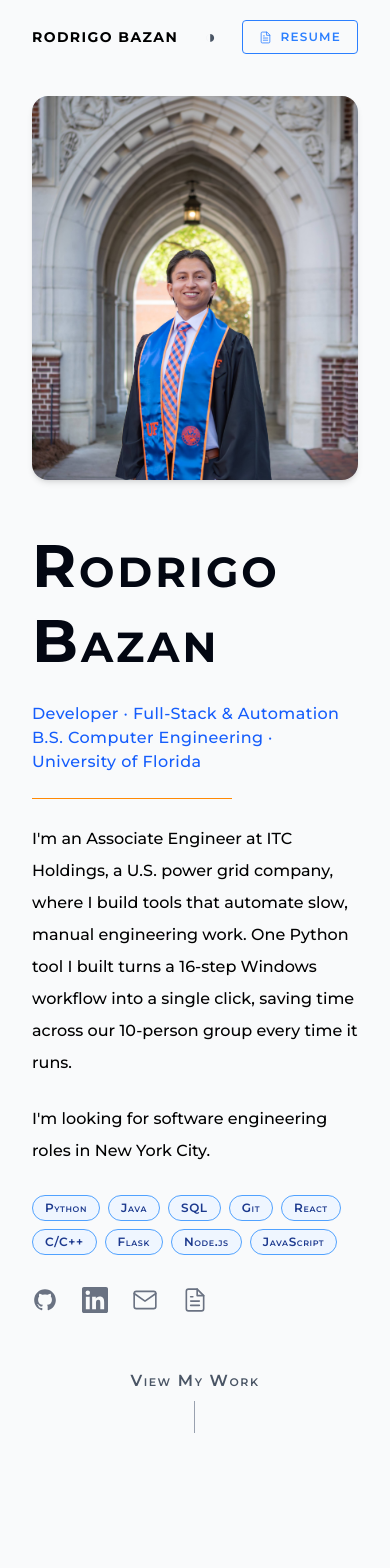
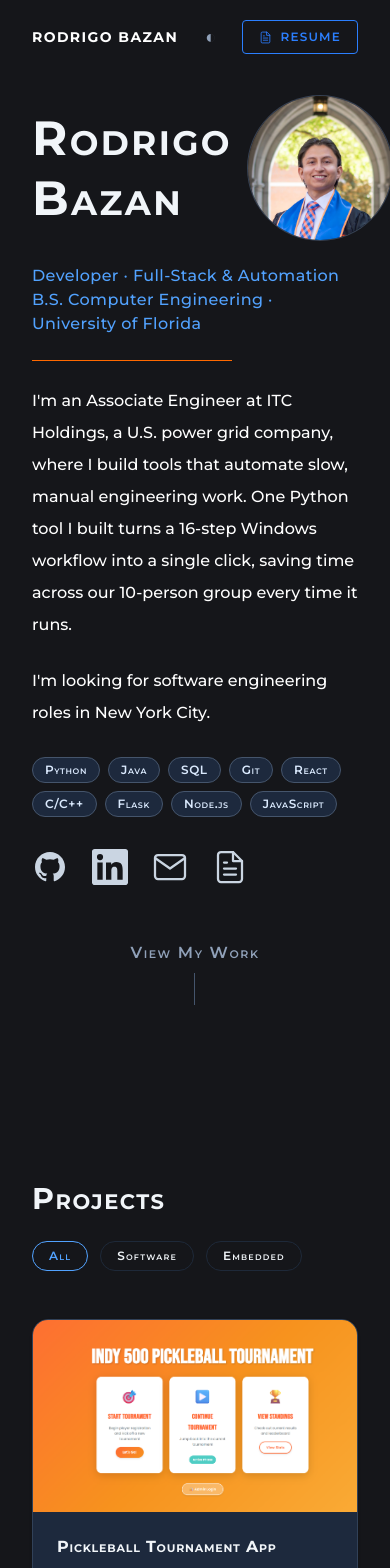
Before and after one commit to rfbazan/portfolio, a React (Vite) app: page / in a window 390 px wide. Shown: the top 1568 px of the page. Built offline with nearby package versions, Linux system fonts and the light colour scheme.

Commit message:
fixing dark mode and mobile viewing

```diff
--- a/index.html
+++ b/index.html
@@ -11,6 +11,12 @@
     <link rel="icon" type="image/svg+xml" href="/favicon.svg" />
     <meta name="viewport" content="width=device-width, initial-scale=1.0" />
     <title>rodrigofbazan</title>
+
+    <script>
+      if (localStorage.getItem('theme') !== 'light') {
+        document.documentElement.classList.add('dark')
+      }
+    </script>
   </head>
   <body>
     <div id="root"></div>
--- a/src/components/hooks/useDarkMode.js
+++ b/src/components/hooks/useDarkMode.js
@@ -2,7 +2,7 @@ import { useState, useEffect } from 'react'
 
 export function useDarkMode() {
   const [dark, setDark] = useState(
-    () => localStorage.getItem('theme') === 'dark'
+    () => localStorage.getItem('theme') !== 'light'
   )
 
   useEffect(() => {
--- a/src/components/sections/Contact.jsx
+++ b/src/components/sections/Contact.jsx
@@ -62,12 +62,12 @@ export default function Contact() {
               rel="noopener noreferrer"
               className="flex items-center gap-4 group w-fit"
             >
-              <span className="text-blue-400 group-hover:text-blue-600 transition-colors">
-                <Icon size={26} />
+              <span className="text-blue-500 group-hover:text-blue-600 transition-colors">
+                <Icon size={30} />
               </span>
               <span
                 className={`font-medium group-hover:text-blue-600 transition-colors tracking-wide ${
-                  dark ? 'text-slate-200' : 'text-gray-800'
+                  dark ? 'text-white' : 'text-black'
                 }`}
                 style={{ fontVariant: 'small-caps' }}
               >
--- a/src/components/sections/Hero.jsx
+++ b/src/components/sections/Hero.jsx
@@ -24,9 +24,9 @@ export default function Hero() {
       {/* Top: photo + text side by side */}
       <div className="max-w-5xl w-full flex flex-col md:flex-row items-stretch gap-12">
 
-        {/* Left — tall rectangular headshot */}
-        <div className="flex-shrink-0 w-full md:w-80">
-          <div className={`w-full h-96 md:h-full min-h-96 rounded-2xl overflow-hidden shadow-md ${
+        {/* Left — DESKTOP ONLY tall rectangular headshot (hidden below md) */}
+        <div className="hidden md:block flex-shrink-0 md:w-80">
+          <div className={`w-full h-full min-h-96 rounded-2xl overflow-hidden shadow-md ${
             dark ? 'bg-slate-700' : 'bg-blue-50'
           }`}>
             <img
@@ -41,19 +41,34 @@ export default function Hero() {
         {/* Right — name, tagline, intro, icons */}
         <div className="flex flex-col justify-center gap-6 flex-1">
 
-          {/* Name */}
+          {/* Name row: name on the left, + circular headshot on the right (mobile only) */}
+          <div className="flex items-center justify-between gap-4">
             <h1
-            className={`text-6xl md:text-7xl font-extrabold leading-tight tracking-wide ${
+              className={`text-5xl sm:text-7xl md:text-7xl font-extrabold leading-tight tracking-wide ${
                 dark ? 'text-slate-100' : 'text-gray-950'
               }`}
               style={{ fontVariant: 'small-caps' }}
             >
-            Rodrigo Bazan
+              Rodrigo<br className="md:hidden" /> Bazan
             </h1>
+
+            {/* ===== MOBILE ONLY headshot — edit size / crop / ring here ===== */}
+            <div className={`ring-1 ring-gray-700 md:hidden shrink-0 h-36 w-36 sm:h-50 sm:w-50 rounded-full overflow-hidden shadow-md${
+              dark ? 'bg-slate-700' : 'bg-blue-50'
+            }`}>
+              <img
+                src={`${base}images/gown_portrait.JPEG`}
+                alt="Rodrigo Bazan"
+                className="w-full h-full object-cover object-[center_15%] scale-200 origin-[48%_50%]"
+                onError={(e) => { e.target.style.display = 'none' }}
+              />
+            </div>
+            {/* ===== end mobile only ===== */}
+          </div>
 
           {/* Tagline */}
           <p className={`text-base font-medium tracking-wide ${
-            dark ? 'text-blue-400' : 'text-blue-600'
+            dark ? 'text-blue-400' : 'text-blue-700'
           }`}>
             Developer · Full-Stack & Automation
             <br></br>
@@ -61,7 +76,7 @@ export default function Hero() {
           </p>
 
           {/* Divider */}
-          <div className={`w-50 h-px ${dark ? 'bg-orange-600' : 'bg-orange-400'}`} />
+          <div className={`w-50 h-px ${dark ? 'bg-orange-500' : 'bg-orange-600'}`} />
 
           {/* Intro blurb */}
           <p className={`text-med font-medium leading-loose max-w-[50vh] ${
@@ -94,10 +109,10 @@ export default function Hero() {
                 rel="noopener noreferrer"
                 aria-label={label}
                 className={`transition-colors hover:text-blue-600 ${
-                  dark ? 'text-slate-400' : 'text-gray-500'
+                  dark ? 'text-slate-300' : 'text-gray-700'
                 }`}
               >
-                <Icon size={26} />
+                <Icon size={36} />
               </a>
             ))}
           </div>
--- a/src/data/projects.js
+++ b/src/data/projects.js
@@ -25,6 +25,28 @@ export const projects = [
     },
   },
   {
+    id: 1,
+    title: "Athlete Tracking System",
+    tagline: "Real-time player positioning via trilateration complete with data visualizations and analysis.",
+    category: "embedded",
+    image: `${base}images/soccersense.PNG`,
+    // Additional modal gallery images
+    images: [
+      `${base}images/fieldsize.PNG`,
+      `${base}images/ctrlpanel.PNG`,
+      `${base}images/housing.PNG`,
+    ],
+    link: "https://github.com/rfbazan",
+    stack: ["ESP32", "Python", "Flask"],
+    detail: {
+      problem: "Position tracking data in sports provides a proven competitive advantage for athletes, but is commonly too expensive and impractical to set up for an amateur player",
+      solution: "Built a UWB-based trilateration system using ESP32 modules as anchors and a central Python backend to compute and visualize player coordinates in real time. This allowed for users to get all the benefits and precision the pros get, at a fraction of the cost.",
+      architecture: "UNDER CONSTRUCTION...",
+      challenges: "UNDER CONSTRUCTION...",
+      improvements: "UNDER CONSTRUCTION...",
+    },
+  },
+  {
     id: 4,
     title: "NBA Fan App",
     tagline: "Full-stack sports app with the ESPN API feeding live score data.",
@@ -46,28 +68,6 @@ export const projects = [
       improvements: "UNDER CONSTRUCTION...",
     },
   },
-  {
-    id: 1,
-    title: "Athlete Tracking System",
-    tagline: "Real-time player positioning via trilateration complete with data visualizations and analysis.",
-    category: "embedded",
-    image: `${base}images/soccersense.PNG`,
-    // Additional modal gallery images
-    images: [
-      `${base}images/fieldsize.PNG`,
-      `${base}images/ctrlpanel.PNG`,
-      `${base}images/housing.PNG`,
-    ],
-    link: "https://github.com/rfbazan",
-    stack: ["ESP32", "Python", "HTML/CSS"],
-    detail: {
-      problem: "Position tracking data in sports provides a proven competitive advantage for athletes, but is commonly too expensive and impractical to set up for an amateur player",
-      solution: "Built a UWB-based trilateration system using ESP32 modules as anchors and a central Python backend to compute and visualize player coordinates in real time. This allowed for users to get all the benefits and precision the pros get, at a fraction of the cost.",
-      architecture: "UNDER CONSTRUCTION...",
-      challenges: "UNDER CONSTRUCTION...",
-      improvements: "UNDER CONSTRUCTION...",
-    },
-  }
   // {
   //   id: 3,
   //   title: "MIPS Microprocessor",
```
Lines whose indentation alone changed are shown as unchanged.
